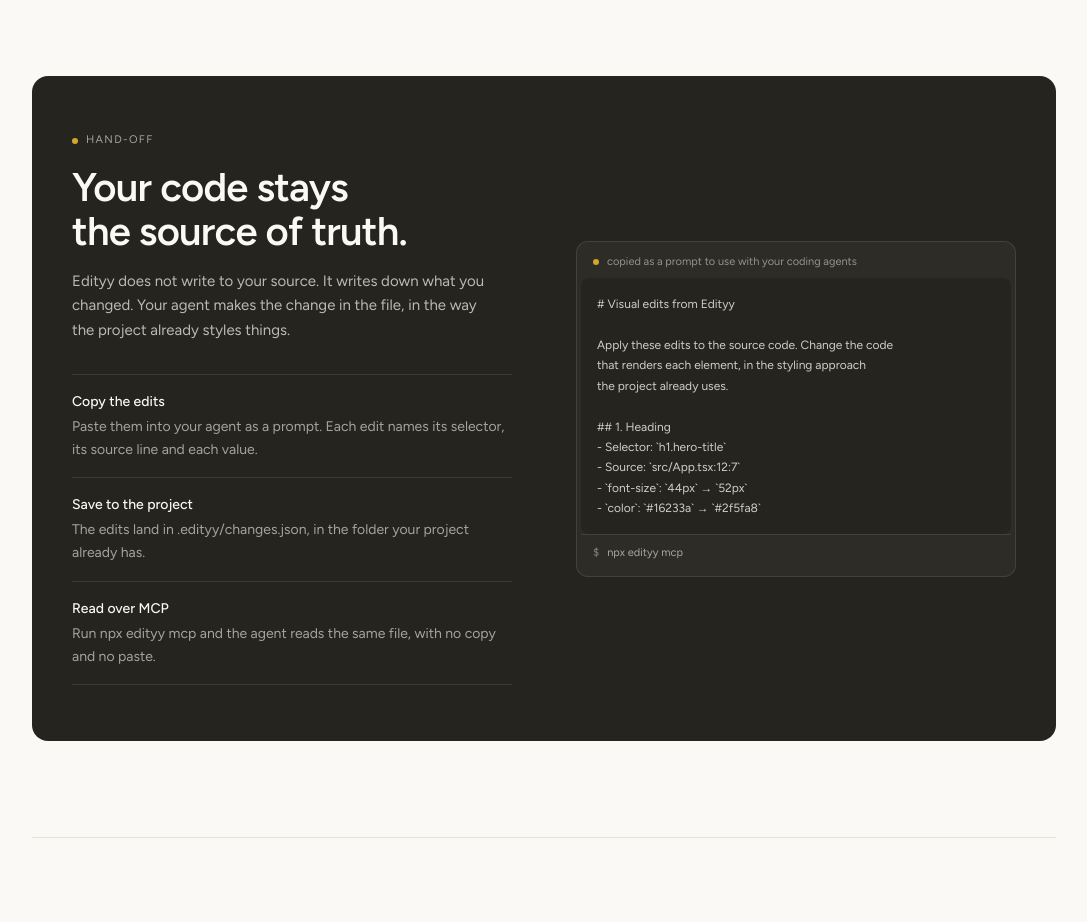
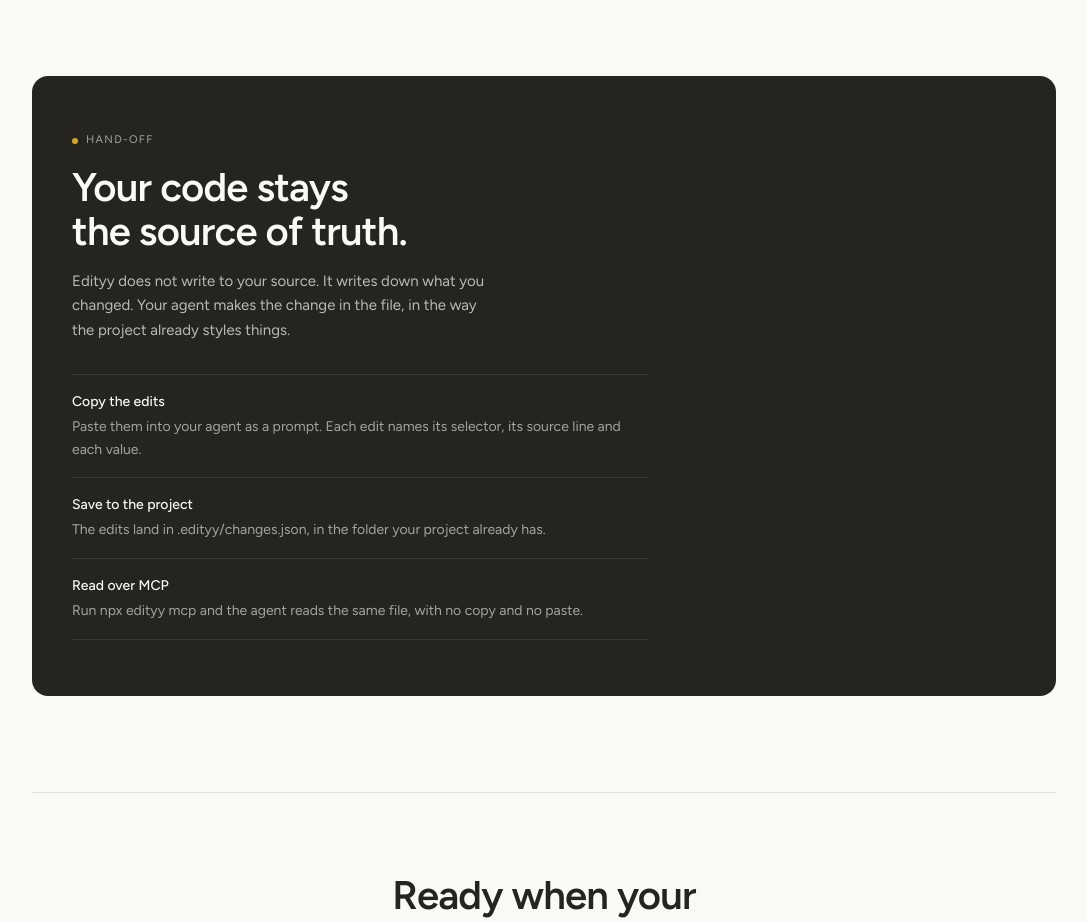
Before and after one commit to farhantawfeeq56/edityy, a Next.js app: page / in a window 1280 px wide. Shown: the part 1840-2762 px from the top of the page, without its empty margins (96-1183 px from the left). Built offline with nearby package versions, Linux system fonts and the light colour scheme.

Commit message:
feat(site): remove static handoff card from #agent

```diff
--- a/app/page.tsx
+++ b/app/page.tsx
@@ -253,7 +253,7 @@ export default function Home() {
 
         <section id="agent" className="mt-20 scroll-mt-28 sm:mt-24">
           <div className="overflow-hidden rounded-2xl bg-neutral-900 px-6 py-12 text-neutral-50 sm:px-10 sm:py-14">
-            <div className="grid gap-12 lg:grid-cols-[1fr_1fr] lg:items-center lg:gap-16">
+            <div className="max-w-[36rem]">
               <div>
                 <Eyebrow inverted>Hand-off</Eyebrow>
                 <h2 className="mt-4 text-balance font-display text-[1.875rem] font-semibold leading-[1.1] tracking-[-0.02em] sm:text-[2.5rem]">
@@ -271,28 +271,6 @@ export default function Home() {
                     </li>
                   ))}
                 </ul>
-              </div>
-
-              <div aria-hidden="true" className="rounded-xl border border-neutral-50/10 bg-neutral-50/[0.04] p-1">
-                <div className="flex items-center gap-2 px-3 py-2 text-[0.6875rem] text-neutral-50/50">
-                  <span className="size-1.5 rounded-full bg-rose-500" />
-                  copied as a prompt to use with your coding agents
-                </div>
-                <pre className="overflow-x-auto rounded-lg bg-neutral-900 p-4 font-mono text-[0.75rem] leading-[1.7] text-neutral-50/80">{`# Visual edits from Edityy
-
-Apply these edits to the source code. Change the code
-that renders each element, in the styling approach
-the project already uses.
-
-## 1. Heading
-- Selector: \`h1.hero-title\`
-- Source: \`src/App.tsx:12:7\`
-- \`font-size\`: \`44px\` → \`52px\`
-- \`color\`: \`#16233a\` → \`#2f5fa8\``}</pre>
-                <div className="flex items-center gap-2 border-t border-neutral-50/10 px-3 py-2.5 font-mono text-[0.6875rem] text-neutral-50/60">
-                  <span className="text-neutral-50/40">$</span>
-                  npx edityy mcp
-                </div>
               </div>
             </div>
           </div>
```
